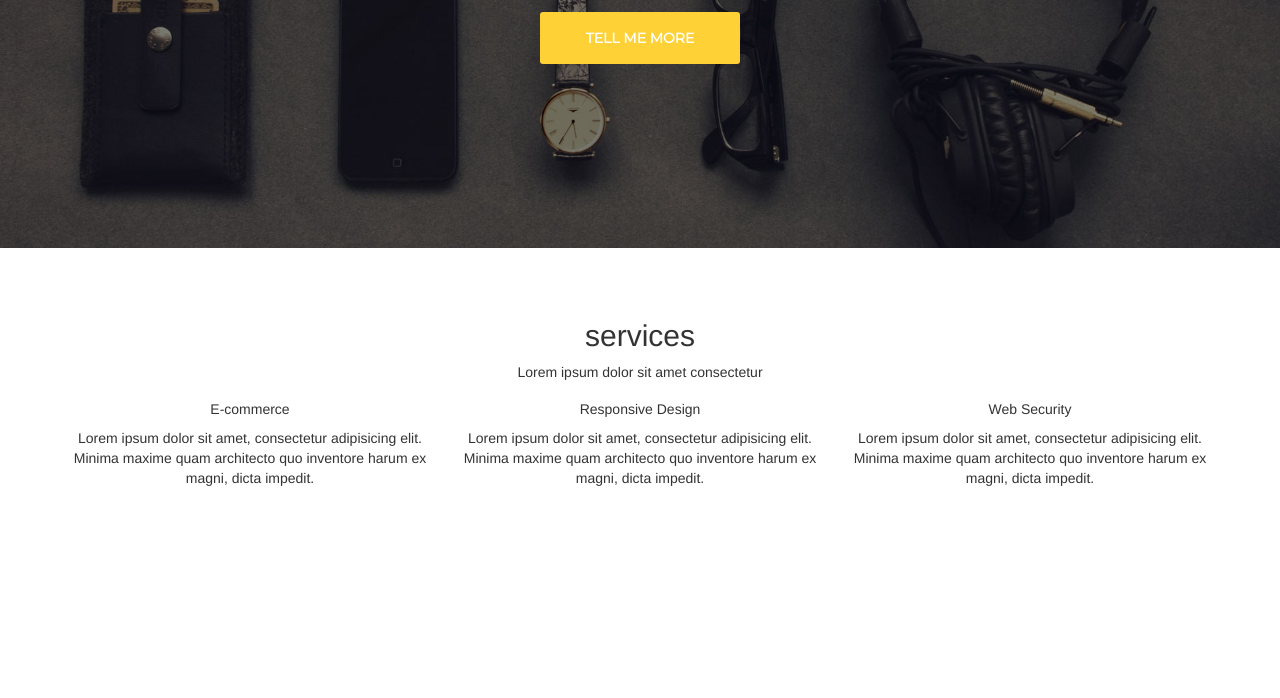
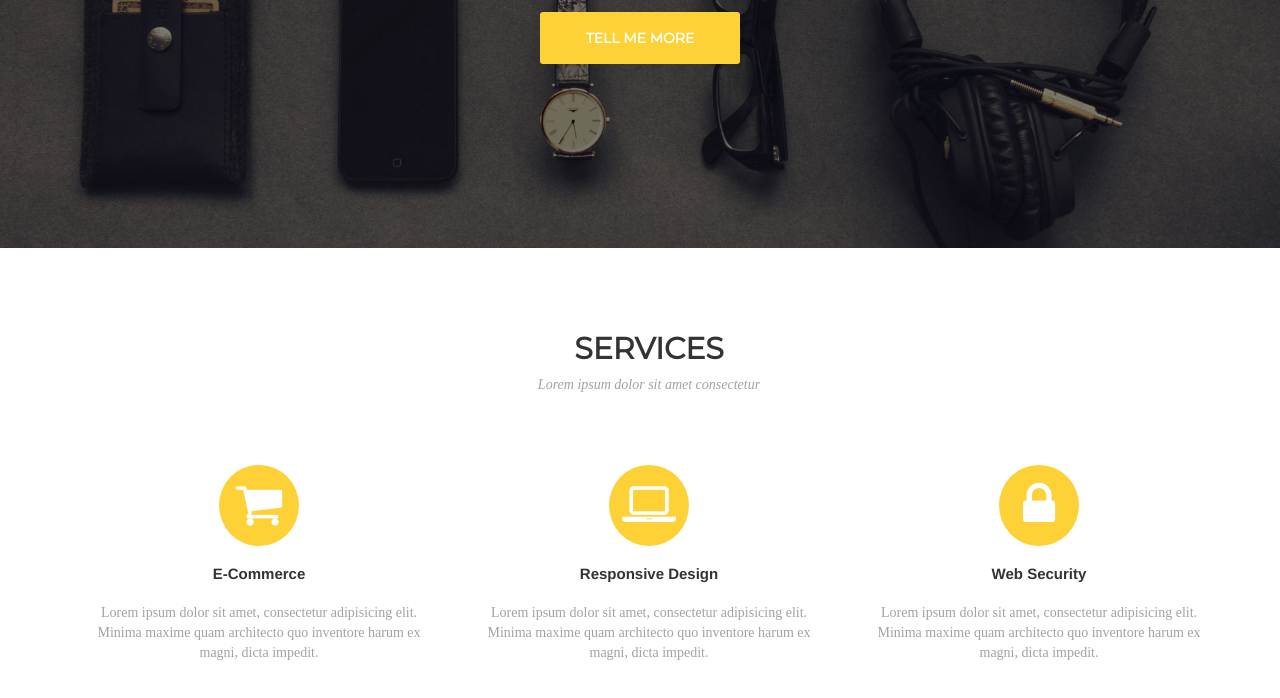
Before and after one commit to Ferruzo/Agency-Theme, a plain HTML site: page index.html in a window 1280 px wide. Shown: the part 386-1084 px from the top of the page. Before the commit the page ends 935 px from the top, so only its background shows below. Drawn offline with Linux system fonts and the light colour scheme; a web font is replaced by a local one.

Commit message:
services terminado

```diff
--- a/assets/sass/main.scss
+++ b/assets/sass/main.scss
@@ -1,11 +1,12 @@
 $yellow: #FED136;
+$grey-text: #A5A0A6;
 
 @mixin uppercase-font {
     text-transform: uppercase;
     font-family: Montserrat;
 }
 @mixin section-padding {
-    padding: 4%;
+    padding: 5%;
 }
 
 header {
@@ -72,4 +73,38 @@ nav {
 
 #services {
     @include section-padding;
+    .row {
+        margin-top: 70px;
+    }
+    .services-icon {
+        background-color: $yellow;
+        color: #fff;
+        font-size: 5rem;
+        border-radius: 100%;
+        width: 80px;
+        padding: 5px;
+        margin: auto;
+    }
+    h5 {
+        font-weight: bold;
+        margin: 20px auto;
+        font-size: 1.5rem;
+    }
+    p {
+        color: $grey-text;
+        font-family: Droid Serif;
+        font-size: 1.4rem;
+    }
 }
+
+.headings {
+    h2 {
+        @include uppercase-font;
+        font-weight: bold;
+    }
+    p {
+        font-style: italic;
+        font-family: Droid Serif;
+        font-size: 1.8rem;
+    }
+}
--- a/index.html
+++ b/index.html
@@ -25,29 +25,31 @@
         </nav>
         <h2><i>Welcome To Our Studio!</i></h2>
         <h1>it's nice to meet you</h1>
-        <div class="main-btn"><a href="#">tell me more</a></div>
+          <div class="main-btn"><a href="#">tell me more</a></div>
       </div>
     </header>
   </body>
   <section id="services">
     <div class="container text-center">
-        <h2>services</h2>
-        <p>Lorem ipsum dolor sit amet consectetur</p>
+        <div class="headings">
+          <h2>services</h2>
+          <p>Lorem ipsum dolor sit amet consectetur</p>
+        </div>
       <div class="row">
           <div class="col-lg-4 col-md-4">
-            <div class="services-icon"></div>
-            <h5>E-commerce</h5>
-            <p>Lorem ipsum dolor sit amet, consectetur adipisicing elit. Minima maxime quam architecto quo inventore harum ex magni, dicta impedit. </p>
+            <div class="services-icon"><i class="fa fa-shopping-cart"></i></div>
+            <h5>E-Commerce</h5>
+            <p>Lorem ipsum dolor sit amet, consectetur adipisicing elit. Minima maxime quam architecto quo inventore harum ex magni, dicta impedit.</p>
           </div>
           <div class="col-lg-4 col-md-4">
-            <div class="services-icon"></div>
+            <div class="services-icon"><i class="fa fa-laptop"></i></div>
             <h5>Responsive Design</h5>
-            <p>Lorem ipsum dolor sit amet, consectetur adipisicing elit. Minima maxime quam architecto quo inventore harum ex magni, dicta impedit. </p>
+            <p>Lorem ipsum dolor sit amet, consectetur adipisicing elit. Minima maxime quam architecto quo inventore harum ex magni, dicta impedit.</p>
           </div>
           <div class="col-lg-4 col-md-4">
-            <div class="services-icon"></div>
+            <div class="services-icon"><i class="fa fa-lock"></i></div>
             <h5>Web Security</h5>
-            <p>Lorem ipsum dolor sit amet, consectetur adipisicing elit. Minima maxime quam architecto quo inventore harum ex magni, dicta impedit. </p>
+            <p>Lorem ipsum dolor sit amet, consectetur adipisicing elit. Minima maxime quam architecto quo inventore harum ex magni, dicta impedit.</p>
           </div>
       </div>
     </div>
```
Also changed, not shown: assets/css/main.css, 2 other files.
